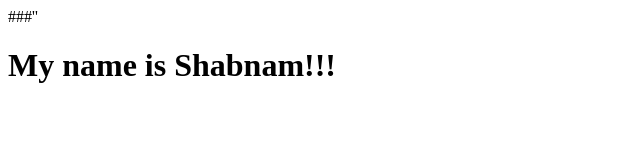
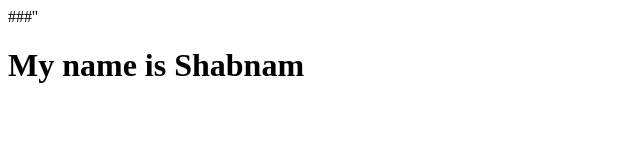
Before and after one commit to S-J-K123/first-github-project, a plain HTML site: page index.html in a window 1280 px wide. Shown: the full height of the page, 0-640 px from the left. Drawn offline with Linux system fonts and the light colour scheme.

Commit message:
remove exclamation marks

```diff
--- a/index.html
+++ b/index.html
@@ -9,7 +9,7 @@
 <body>
 
 ###''
-<h1>My name is Shabnam!!!</h1>
+<h1>My name is Shabnam</h1>
 
 
 </body>
```
